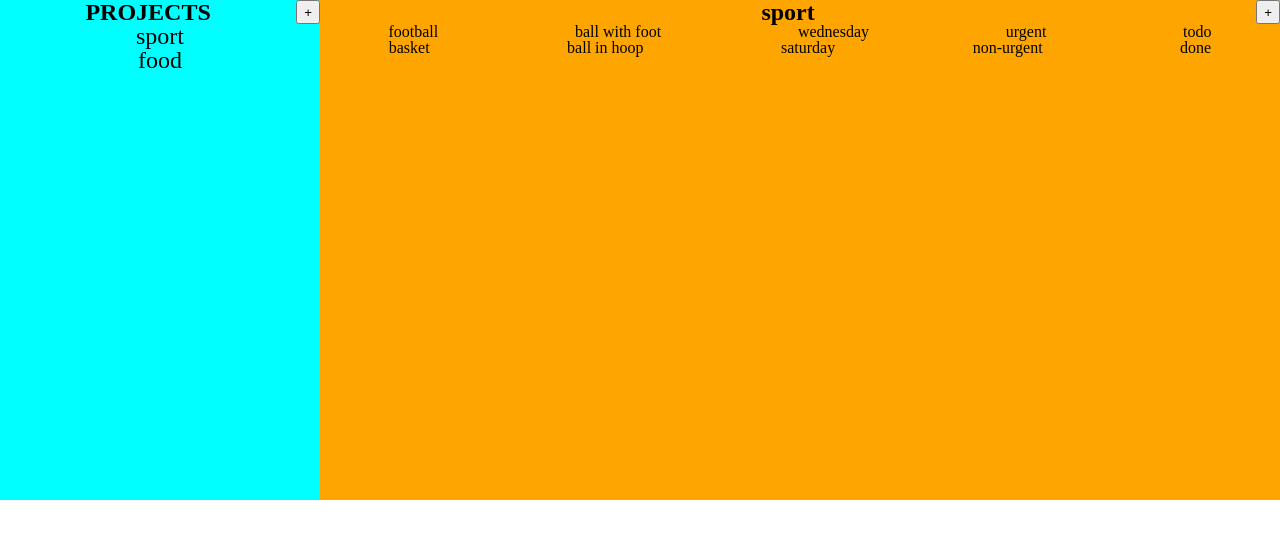
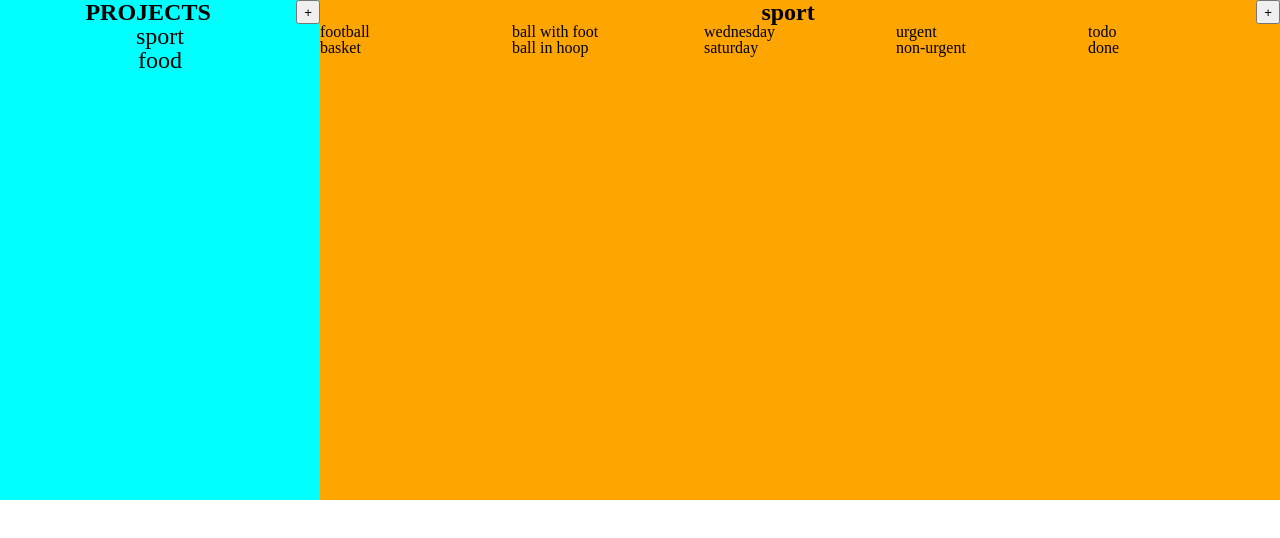
Before and after one commit to Zirafnik/todo-list, a plain HTML site: page index.html in a window 1280 px wide. Drawn offline with Linux system fonts and the light colour scheme.

Commit message:
task div style to grid

```diff
--- a/styles/main.css
+++ b/styles/main.css
@@ -53,9 +53,8 @@
 }
 
 .taskDiv {
-    display: flex;
-    flex-direction: row;
-    justify-content: space-around;
+    display: grid;
+    grid-template-columns: repeat(5, 1fr);
 }
 
 .span {
```
